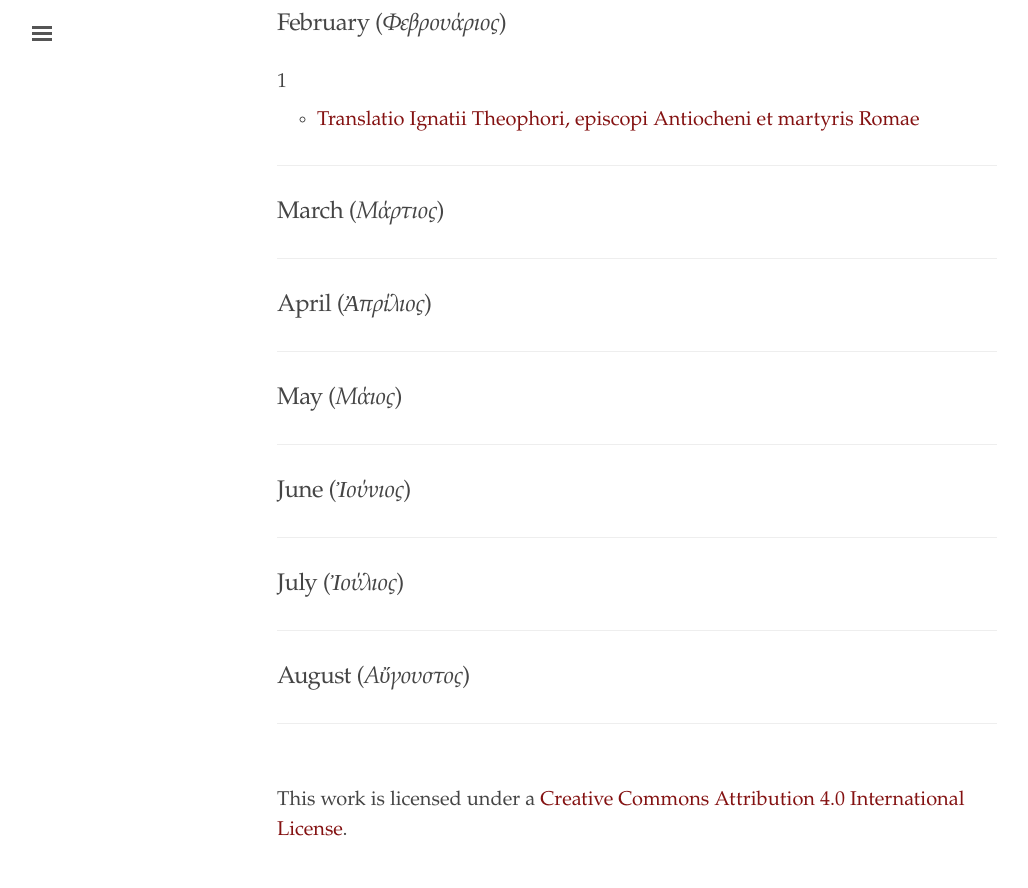
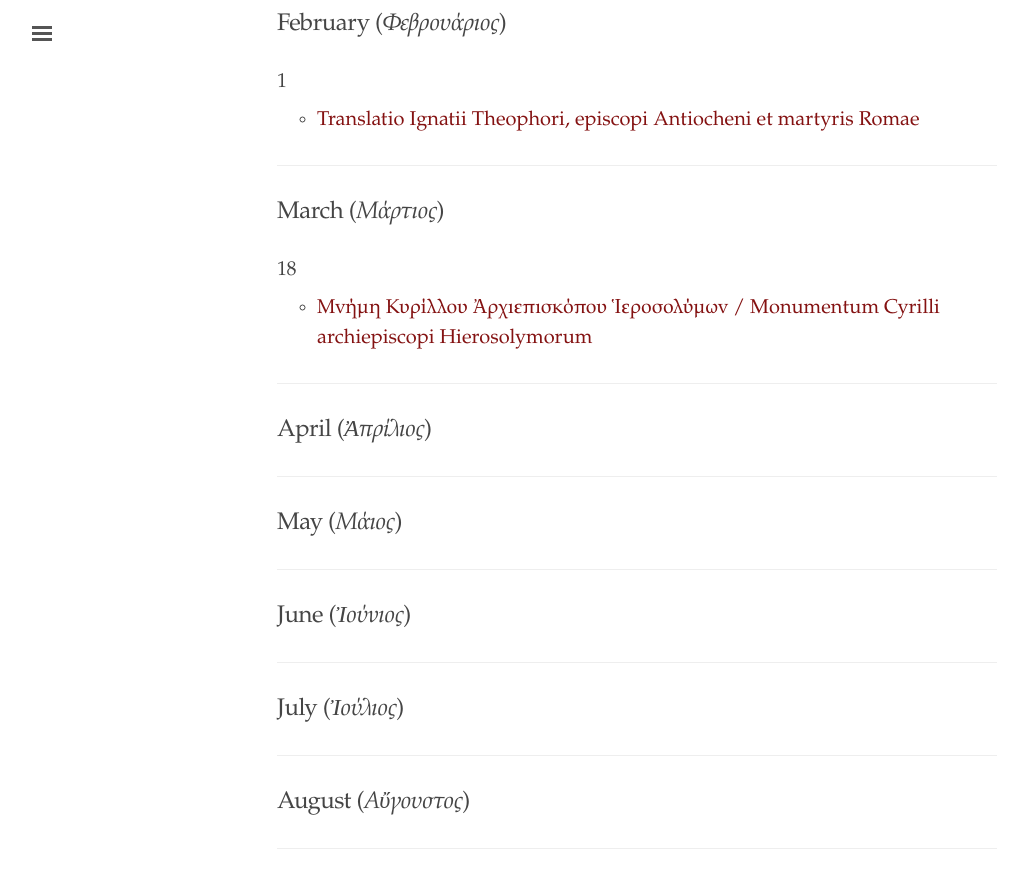
Before and after one commit to cjkoepke1/greek-hagiography, a Jekyll site: the page built from index.md, in a window 1280 px wide and 900 px high, scrolled down 1850 px. Shown: the top 888 px of the window, without its empty margins (3-1031 px from the left). Built offline with Jekyll 4.4.1, drawn with Linux system fonts in a browser that asks for light colours.

Commit message:
Added Monumentum Cyrilli

```diff
--- a/index.md
+++ b/index.md
@@ -82,6 +82,10 @@ title: "Greek Hagiography"
 
 ## March (*Μάρτιος*)
 
+### 18
+
+- [Μνήμη Κυρίλλου Ἀρχιεπισκόπου Ἱεροσολύμων / Monumentum Cyrilli archiepiscopi Hierosolymorum](https://cjkoepke1.github.io/greek-hagiography/texts/monumentum-cyrilli-archiepiscopi)
+
 ---
 
 ## April (*Ἀπρίλιος*)
```
